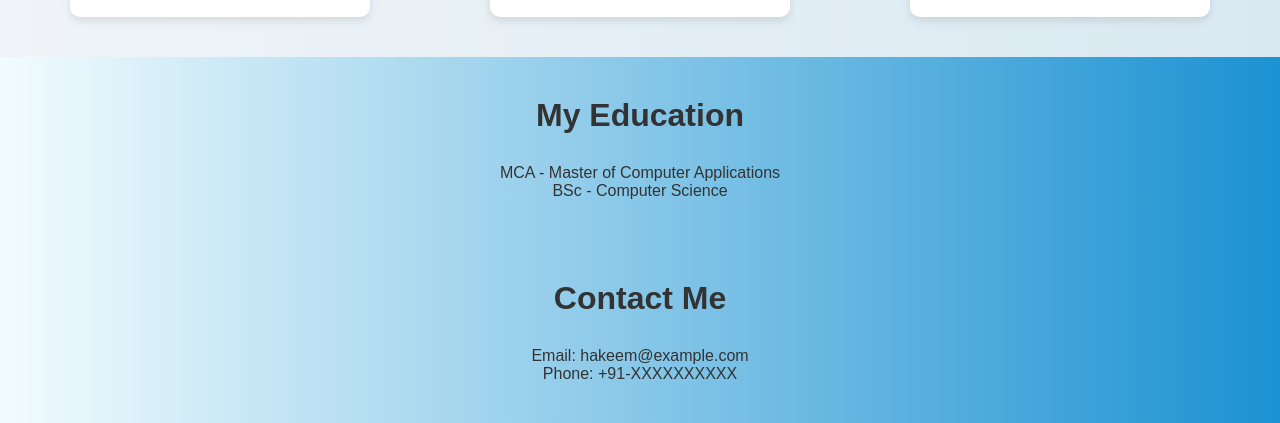
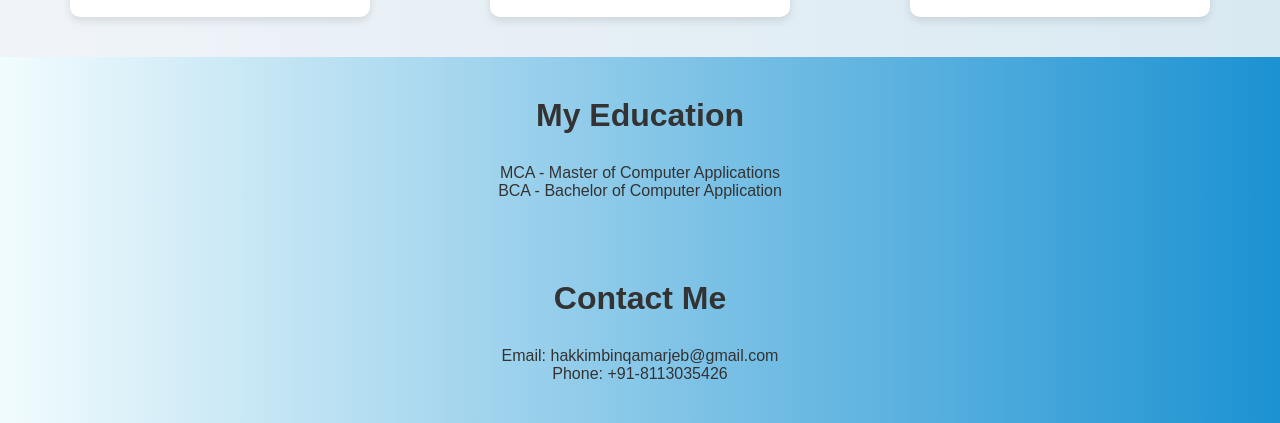
Before and after one commit to hakkimbinqamar123/Portfolio__website, a plain HTML site: page index.html in a window 1280 px wide. Shown: the part 1586-2009 px from the top of the page. Drawn offline with Linux system fonts and the light colour scheme.

Commit message:
Update index.html

```diff
--- a/index.html
+++ b/index.html
@@ -70,14 +70,14 @@
     <section id="education">
         <h2>My Education</h2>
         <p>MCA - Master of Computer Applications</p>
-        <p>BSc - Computer Science</p>
+        <p>BCA - Bachelor of Computer Application</p>
     </section>
 
     <!-- Contact Section -->
     <section id="contact">
         <h2>Contact Me</h2>
-        <p>Email: hakeem@example.com</p>
-        <p>Phone: +91-XXXXXXXXXX</p>
+        <p>Email: hakkimbinqamarjeb@gmail.com</p>
+        <p>Phone: +91-8113035426</p>
     </section>
 </body>
 
```
